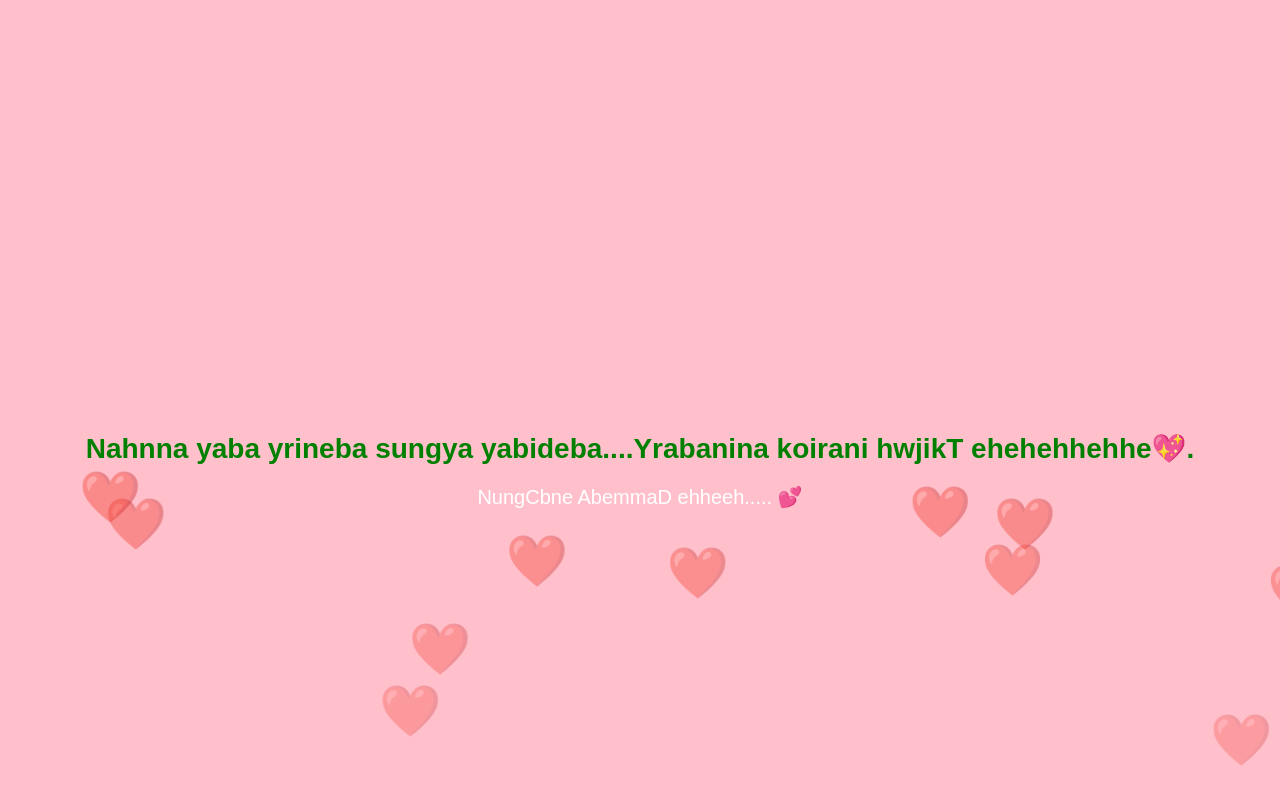
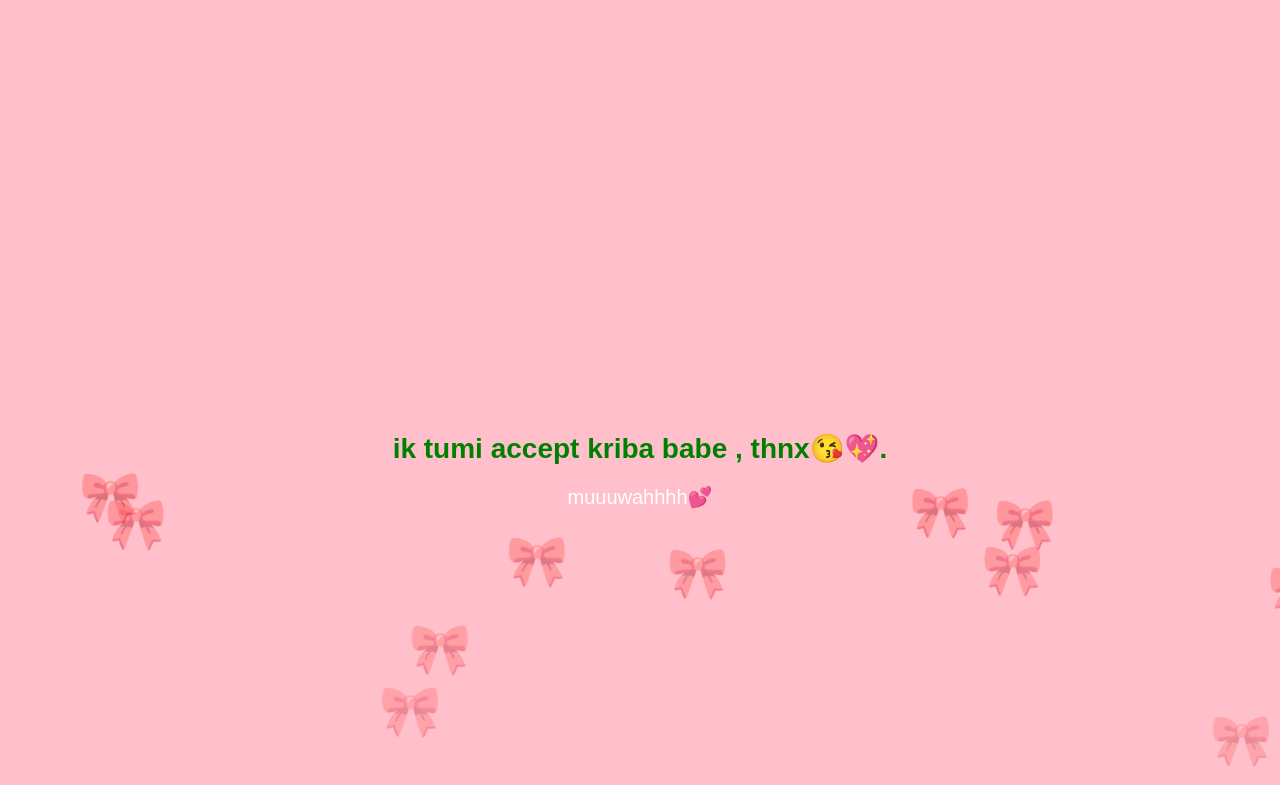
Before and after one commit to alexsha123/Abemma, a plain HTML site: page index.html in a window 1280 px wide. Both pictures are taken after a click on the button "Yes". Shown: the top 785 px of the page. Drawn offline with Linux system fonts and the light colour scheme.

Commit message:
Add files via upload

```diff
--- a/index.html
+++ b/index.html
@@ -73,7 +73,7 @@
     </audio>
 
     <div class="container" id="main-content">
-        <h1 class="question">Abemmmaa, yroda ngboo.....❤️</h1>
+        <h1 class="question">pookie kya tum mujhe pasnad karti ho???</h1>
         <div class="buttons">
             <button class="yes" onclick="accepted()">Yes</button>
             <button class="no" onmouseover="moveButton(this)">No</button>
@@ -84,8 +84,8 @@
         function accepted() {
             document.getElementById("main-content").innerHTML = `
                 <div style="text-align: center; margin-top: 20vh;">
-                    <h1 style="color:green; font-size: 28px;">Nahnna yaba yrineba sungya yabideba....Yrabanina koirani hwjikT ehehehhehhe💖.</h1>
-                    <p style="font-size: 20px; color: white;">NungCbne AbemmaD ehheeh..... 💕</p>
+                    <h1 style="color:green; font-size: 28px;">ik tumi accept kriba babe , thnx😘💖.</h1>
+                    <p style="font-size: 20px; color: white;">muuuwahhhh💕</p>
                     <div id="hearts"></div>
                 </div>`;
             generateHearts();
@@ -105,7 +105,7 @@
             for (let i = 0; i < 20; i++) {
                 let heart = document.createElement("div");
                 heart.className = "heart";
-                heart.innerHTML = "❤️";
+                heart.innerHTML = "🎀";
                 heart.style.left = Math.random() * 100 + "vw";
                 heart.style.animationDuration = (Math.random() * 2 + 3) + "s";
                 document.body.appendChild(heart);
```
